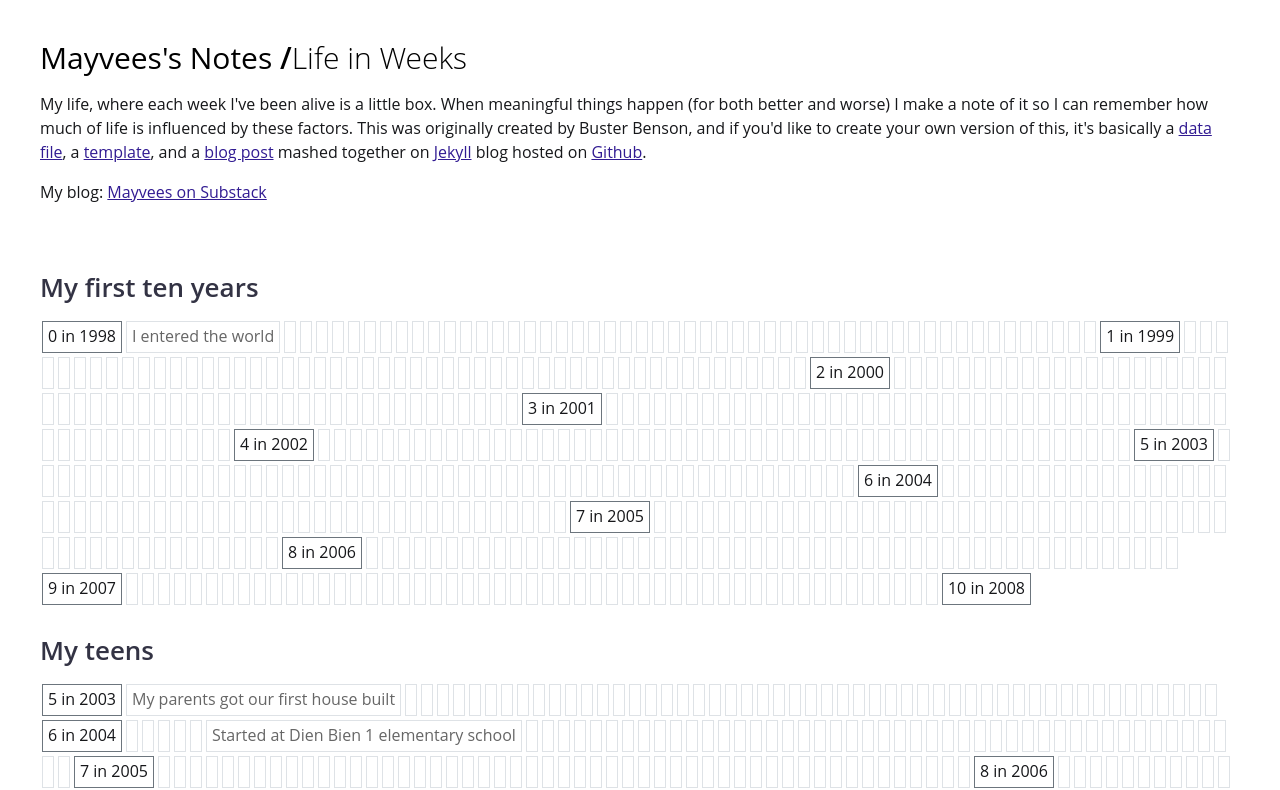
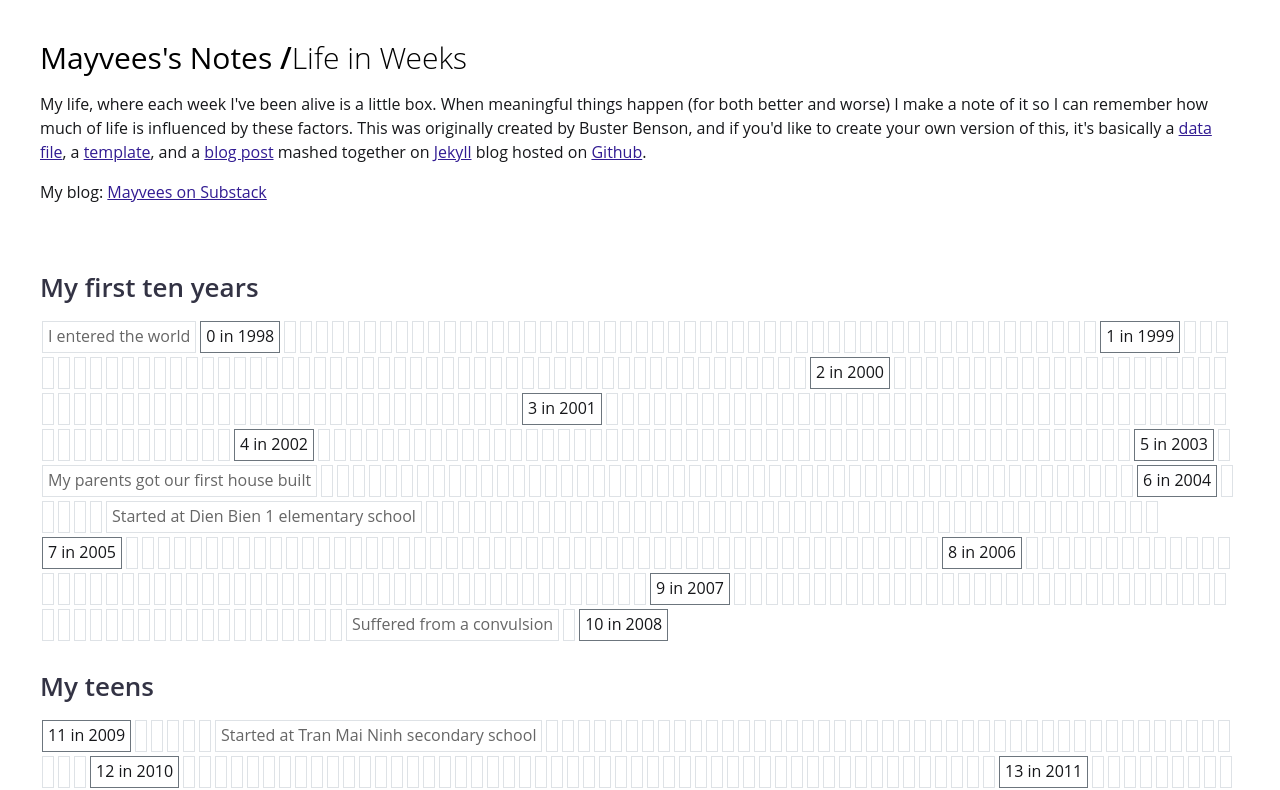
Before and after one commit to phducanh/phducanh.github.io, a React (Vite) app: page / in a window 1280 px wide. Shown: the top 790 px of the page. Built offline with nearby package versions, Linux system fonts and the light colour scheme.

Commit message:
almost finished

```diff
--- a/data/eventData.json
+++ b/data/eventData.json
@@ -7,12 +7,7 @@
                     "date": "1998-07-31",
                     "content": "I entered the world",
                     "description": "Born in Thanh Hoa city in Viet Nam. July 31st is the birthday of Harry Potter as well. I'm a Tiger, at the same time a Leo, which constitutes my stubbornness and confidence"
-                }
-            ]
-        },
-        {
-            "title": "My teens",
-            "dateList": [
+                },
                 {
                     "date": "2003-08-01",
                     "content": "My parents got our first house built",
@@ -26,7 +21,13 @@
                     "date": "2008-07-15",
                     "content": "Suffered from a convulsion",
                     "description": "While playing tag game with my friends. Mom was in another city for studying but had to cancel to go home for me. I never want sacrifice to be an option"
-                },
+                }
+            ]
+        },
+        {
+            "title": "My teens",
+            "dateList": [
+
                 {
                     "date": "2009-09-05",
                     "content": "Started at Tran Mai Ninh secondary school"
@@ -49,12 +50,7 @@
                     "date": "2013-09-05",
                     "content": "Started at Lam Son high school for the gifted",
                     "description": "Specialized in English. We got salary every month"
-                }
-            ]
-        },
-        {
-            "title": "My 20s",
-            "dateList": [
+                },
                 {
                     "date": "2015-01-20",
                     "content": "Got no prize in National competition",
@@ -108,7 +104,13 @@
                     "date": "2018-03-18",
                     "content": "My brother got his apartment",
                     "description": "From his own money. For a basic family like us, it's something we always dreamt of"
-                },
+                }
+            ]
+        },
+        {
+            "title": "My 20s",
+            "dateList": [
+
                 {
                     "date": "2018-09-27",
                     "content": "Got my first viral post on Medium",
--- a/src/components/TimeContentContainer.jsx
+++ b/src/components/TimeContentContainer.jsx
@@ -8,27 +8,42 @@ const WeekDiv = ({ date }) => (
   >
     <Tooltip>
       <TooltipTrigger asChild>
-        <div>
-          {date.content}
-        </div>
+        <div>{date.content}</div>
       </TooltipTrigger>
-      {date.description && <TooltipContent>
-        <p className={`!bg-gray-300 text-lg !text-gray-600 font-semibold px-2 py-1 ${date.description?.length > 0 ? "!mb-2" : "!mb-0"}`}>{date.date}</p>
-       {date.description?.length > 0 && <p className="text-md px-2 !mb-0 pb-2">{date.description}</p>}
-      </TooltipContent>}
+      {date.description && (
+        <TooltipContent>
+          <p
+            className={`!bg-gray-300 text-lg !text-gray-600 font-semibold px-2 py-1 ${
+              date.description?.length > 0 ? "!mb-2" : "!mb-0"
+            }`}
+          >
+            {new Date(date.date).toLocaleDateString('en-US', {
+              month: 'short',
+              day: 'numeric',
+              year: 'numeric'
+            })}
+          </p>
+          {date.description?.length > 0 && (
+            <p className="text-md px-2 !mb-0 pb-2">{date.description}</p>
+          )}
+        </TooltipContent>
+      )}
     </Tooltip>
   </div>
 );
 
-const DecadeDiv = ({ title, dateList, index }) => {
-  const startYear = new Date(dateList[0]?.date).getFullYear(); // Get the start year from the first event
+const DecadeDiv = ({ title, dateList, index, isLastDecade = false }) => {
+  const startYear = dateList[0]?.date
+    ? new Date(dateList[0].date).getFullYear()
+    : new Date(1998 + index * 10, 6, 31).getFullYear(); // Get start year from title (e.g., "2020-2029" -> 2020) if dateList is empty
+    console.log("Start year", startYear)
   const startDate = new Date(startYear, 6, 31); // Start from July 31st of the start year
   const endDate = new Date(startYear + 10, 6, 31); // End at July 31st of the next decade
   const weeks = []; // Array to hold the weeks
 
   // Generate weeks between start and end dates
   for (let d = startDate; d <= endDate; d.setDate(d.getDate() + 7)) {
-    const weekDate = d.toISOString().split('T')[0]; // Format date as "YYYY-MM-DD"
+    const weekDate = d.toISOString().split("T")[0]; // Format date as "YYYY-MM-DD"
 
     // Calculate week start and end dates
     const weekStart = new Date(d);
@@ -36,7 +51,7 @@ const DecadeDiv = ({ title, dateList, index }) => {
     weekEnd.setDate(weekStart.getDate() + 6);
 
     // Find any event that falls within this week
-    const eventForWeek = dateList.find(date => {
+    const eventForWeek = dateList.find((date) => {
       const eventDate = new Date(date.date);
       return eventDate >= weekStart && eventDate <= weekEnd;
     });
@@ -46,48 +61,76 @@ const DecadeDiv = ({ title, dateList, index }) => {
     const july31 = new Date(currentDate.getFullYear(), 6, 31);
     const isBirthDayWeek = july31 >= currentDate && july31 <= weekEnd;
 
+    // Stop adding items if this is the last decade and the last event
+
     // Always push a blank div for the week
-    if(!isBirthDayWeek) {
+    if (!isBirthDayWeek) {
       weeks.push(
-        <div key={weekDate} data-date={weekDate} className="week border border-tertiary float-left text-center text-truncate">
+        <div
+          key={weekDate}
+          data-date={weekDate}
+          className="week border border-tertiary float-left text-center text-truncate"
+        >
           {/* Blank div for the week */}
         </div>
       );
     }
+    // If there's an event for the week, render the WeekDiv
+    if (eventForWeek) {
+      console.log("Push event for week", eventForWeek);
+      weeks[weeks.length] = (
+        <WeekDiv key={eventForWeek.date} date={eventForWeek} />
+      );
+    }
+    if (
+      isLastDecade &&
+      eventForWeek &&
+      dateList.indexOf(eventForWeek) === dateList.length - 1
+    ) {
+      break;
+    }
+    // Show the special birthday div every year on July 31st
+    if (isBirthDayWeek) {
+      const year = d.getFullYear();
+      const currentYear = new Date().getFullYear();
 
-        // Show the special birthday div every year on July 31st
-        if (isBirthDayWeek) { // July is month 6 (0-indexed)
-
-            console.log("Date ne", d.getDate(), d.getMonth(), d.getFullYear())
-          const year = d.getFullYear(); // Get the current year
-          const age = year - 1998; // Calculate age based on birth year
+      // Only show birthday if it's not in the future
+      if (year <= currentYear) {
+        const age = year - 1998;
         weeks.push(
-            <div key={`birthday-${year}`}
+          <div
+            key={`birthday-${year}`}
             data-date={weekDate}
             className="border border-gray border-secondary float-left text-truncate"
-              style={{ height: "2em", maxHeight: "2em", padding: "2px 5px", margin: "2px" }}
+            style={{
+              height: "2em",
+              maxHeight: "2em",
+              padding: "2px 5px",
+              margin: "2px",
+            }}
             data-toggle="popover"
-              data-placement="right" data-trigger="hover" data-content="" data-original-title="" title="">
+            data-placement="right"
+            data-trigger="hover"
+            data-content=""
+            data-original-title=""
+            title=""
+          >
             {age} in {year}
           </div>
         );
       }
-
-    // If there's an event for the week, render the WeekDiv
-    if (eventForWeek) {
-        console.log("Push event for week", eventForWeek)
-      weeks[weeks.length] = <WeekDiv key={eventForWeek.date} date={eventForWeek} />;
     }
-
-
   }
 
   return (
     <>
-      <br clear="all"/>
+      <br clear="all" />
       <div name={`decade-${index}`}></div>
       <div className="row text-left display-block w-100 mt-4">
-        <div className="col sticky-top mt-1" style={{ top: "60px", backgroundColor: "#fff" }}>
+        <div
+          className="col sticky-top mt-1"
+          style={{ top: "60px", backgroundColor: "#fff" }}
+        >
           <h2 className="mt-0">{title}</h2>
         </div>
       </div>
@@ -101,49 +144,14 @@ export default function TimeContentContainer() {
     <div className="row justify-content-center">
       <div className="col-12">
         {eventData.decadeList.map((decade, index) => (
-          <DecadeDiv key={decade} title={decade.title} dateList={decade.dateList} index={index} />
+          <DecadeDiv
+            key={decade}
+            title={decade.title}
+            dateList={decade.dateList}
+            index={index}
+            isLastDecade={index === eventData.decadeList.length - 1}
+          />
         ))}
-        {/* <br clear="all" />
-        <a name="decade-0"></a>
-        <div className="row text-left display-block w-100 mt-4">
-          <div
-            className="col sticky-top mt-1"
-            style={{ top: "60px", backgroundColor: "#fff" }}
-          >
-            <h2 className="mt-0">My first ten years</h2>
-          </div>
-        </div>
-        <div
-          className="border border-gray border-secondary float-left text-truncate"
-          data-toggle="popover"
-          data-placement="right"
-          data-trigger="hover"
-          data-content=""
-          data-original-title=""
-          title=""
-        >
-          0 in 1998
-        </div>
-        <div
-          data-date="1998-07-31"
-          className="week border border-tertiary float-left text-center text-truncate"
-        >
-          {" "}
-          <a
-            title=""
-            target="_new"
-            data-toggle="popover"
-            data-placement="auto"
-            data-trigger="hover"
-            data-content="Born in Thanh Hoa city in Viet Nam. July 31st is the birthday of Harry Potter as well. I'm a Tiger, at the same time a Leo, which constitutes my stubbornness and confidence"
-            data-original-title="Jul 31, 1998"
-          >
-            I entered the world
-          </a>
-        </div>
-        {dates.map((date) => (
-          <WeekDiv key={date} date={date} />
-        ))} */}
       </div>
     </div>
   );
--- a/src/components/ui/tooltip.tsx
+++ b/src/components/ui/tooltip.tsx
@@ -29,7 +29,9 @@ function Tooltip({
 function TooltipTrigger({
   ...props
 }: React.ComponentProps<typeof TooltipPrimitive.Trigger>) {
-  return <TooltipPrimitive.Trigger data-slot="tooltip-trigger" {...props} />
+  return <TooltipPrimitive.Trigger
+  className="bg-transparent"
+  data-slot="tooltip-trigger" {...props} />
 }
 
 function TooltipContent({
```
Lines whose indentation alone changed are shown as unchanged.
